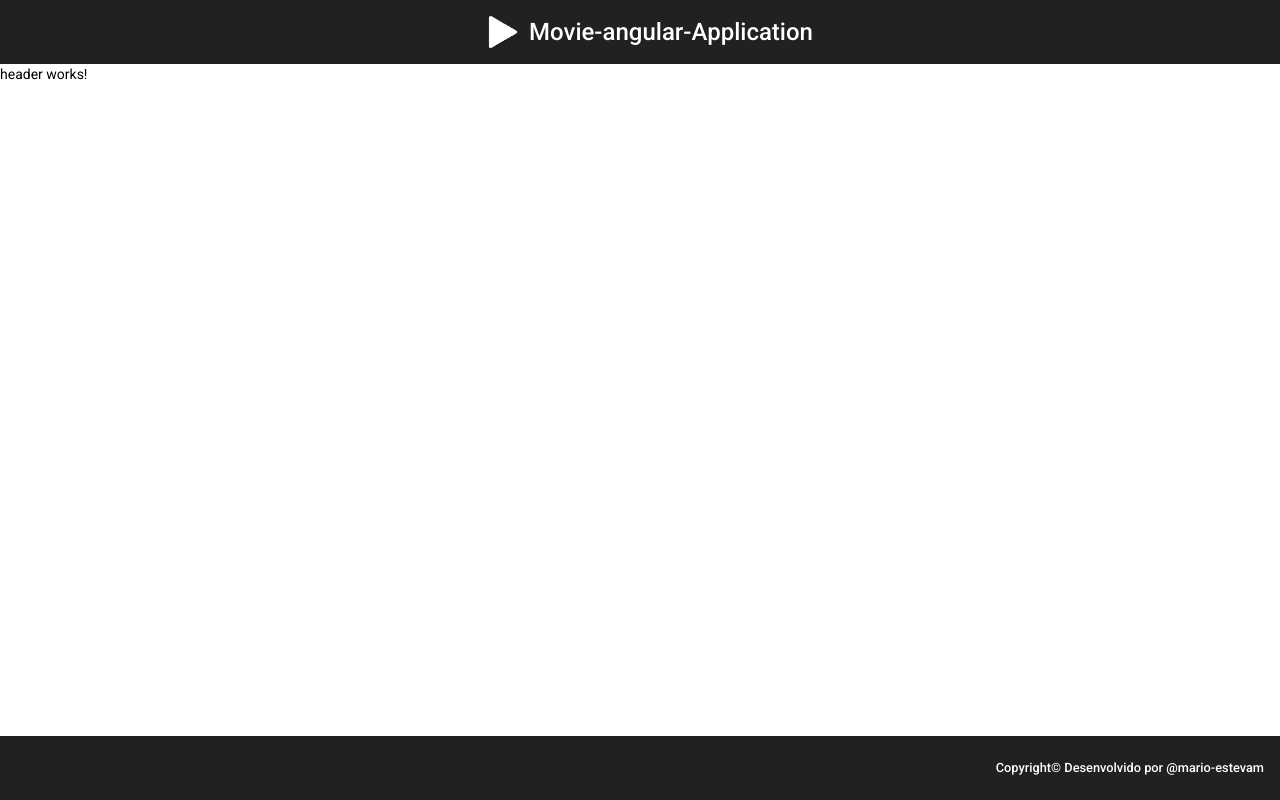
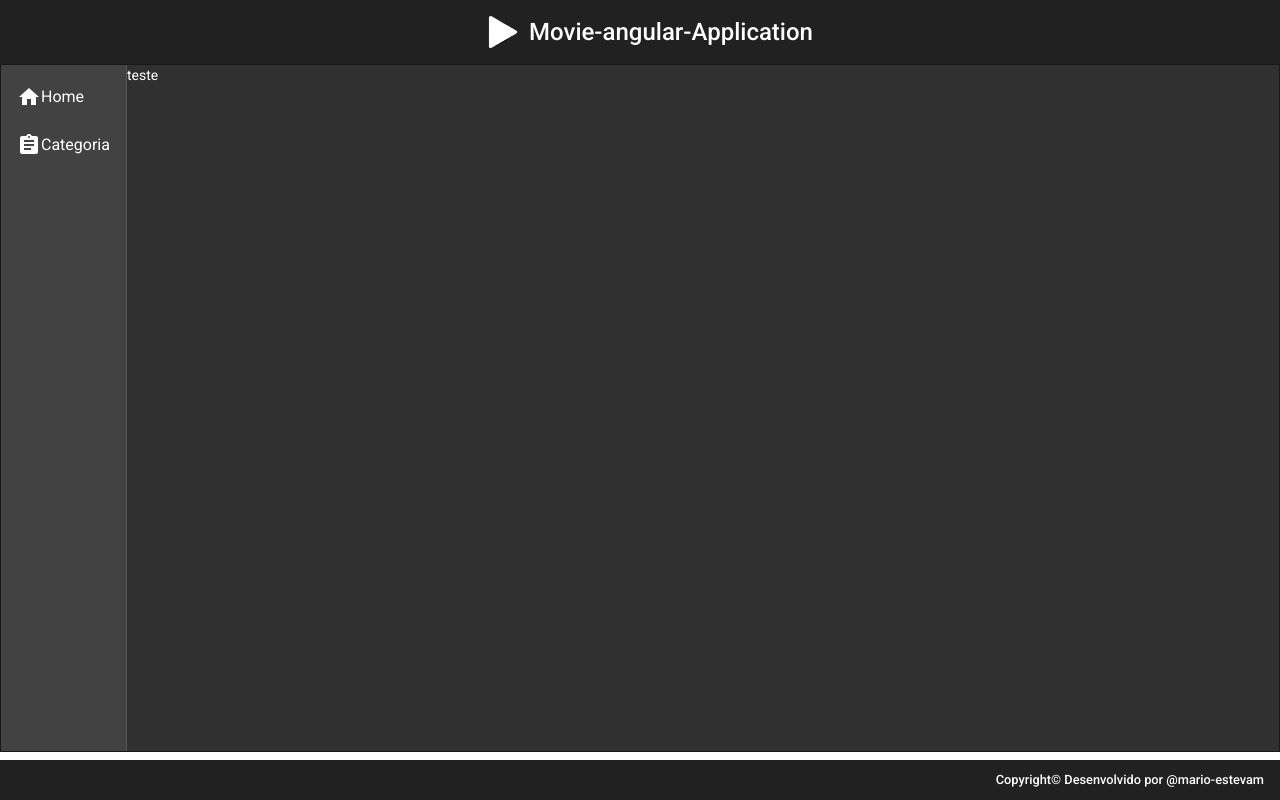
Before and after one commit to mario-estevam/angular-Movies, an Angular app: page / in a window 1280 px wide. Built offline with nearby package versions, Linux system fonts and the light colour scheme.

Commit message:
aditional components

```diff
--- a/src/app/app.component.html
+++ b/src/app/app.component.html
@@ -1,2 +1,3 @@
 <app-header></app-header>
+<app-nav></app-nav>
 <app-footer></app-footer>
--- a/src/app/components/template/footer/footer.component.css
+++ b/src/app/components/template/footer/footer.component.css
@@ -3,4 +3,5 @@
   bottom: 0;
   justify-content: flex-end;
   font-size: 0.8rem;
+  height: 5%;
 }
--- a/src/app/components/template/header/header.component.html
+++ b/src/app/components/template/header/header.component.html
@@ -6,6 +6,3 @@
     <h1> Movie-angular-Application </h1>
   </span>
 </mat-toolbar>
-
-
-<p>header works!</p>
--- /dev/null
+++ b/src/app/components/template/nav/nav.component.css
@@ -0,0 +1,7 @@
+.container{
+  height: 86%;
+  border: 1px solid rgba(0, 0, 0, 0.5);
+}
+.icone{
+  padding-right: 6rem;
+}
--- /dev/null
+++ b/src/app/components/template/nav/nav.component.html
@@ -0,0 +1,20 @@
+<mat-drawer-container class="container">
+  <mat-drawer mode="side" opened>
+      <mat-nav-list>
+        <a mat-list-item class="icone">
+          <mat-icon class="material icons">home</mat-icon>
+           Home
+        </a>
+        <a mat-list-item class="icone">
+          <mat-icon class="material icons">assignment</mat-icon>
+           Categoria
+        </a>
+
+      </mat-nav-list>
+  </mat-drawer>
+
+  <mat-drawer-content>
+    teste
+  </mat-drawer-content>
+
+</mat-drawer-container>
--- /dev/null
+++ b/src/app/components/template/nav/nav.component.ts
@@ -0,0 +1,15 @@
+import { Component, OnInit } from '@angular/core';
+
+@Component({
+  selector: 'app-nav',
+  templateUrl: './nav.component.html',
+  styleUrls: ['./nav.component.css']
+})
+export class NavComponent implements OnInit {
+
+  constructor() { }
+
+  ngOnInit(): void {
+  }
+
+}
```
Also changed, not shown: src/app/app.module.ts (+10 -2 lines), 1 other file (tests, documents, lock files or other folders).
